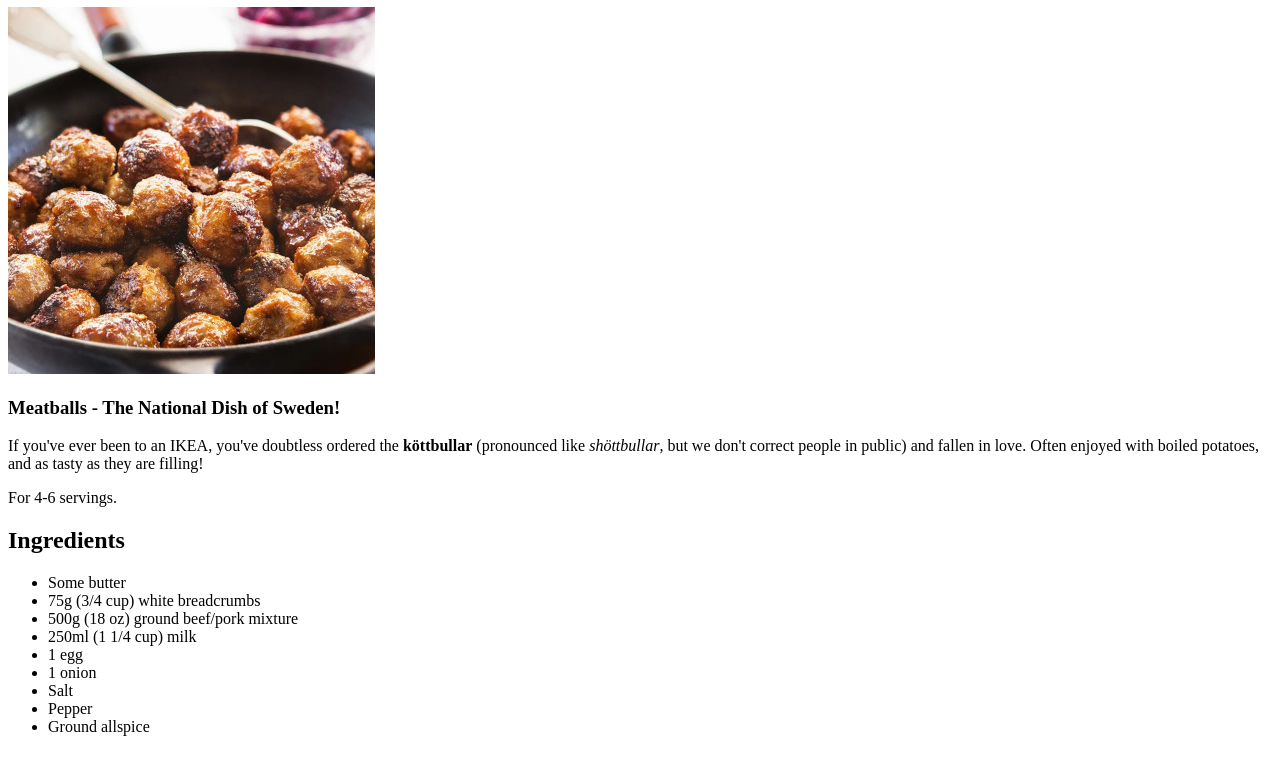
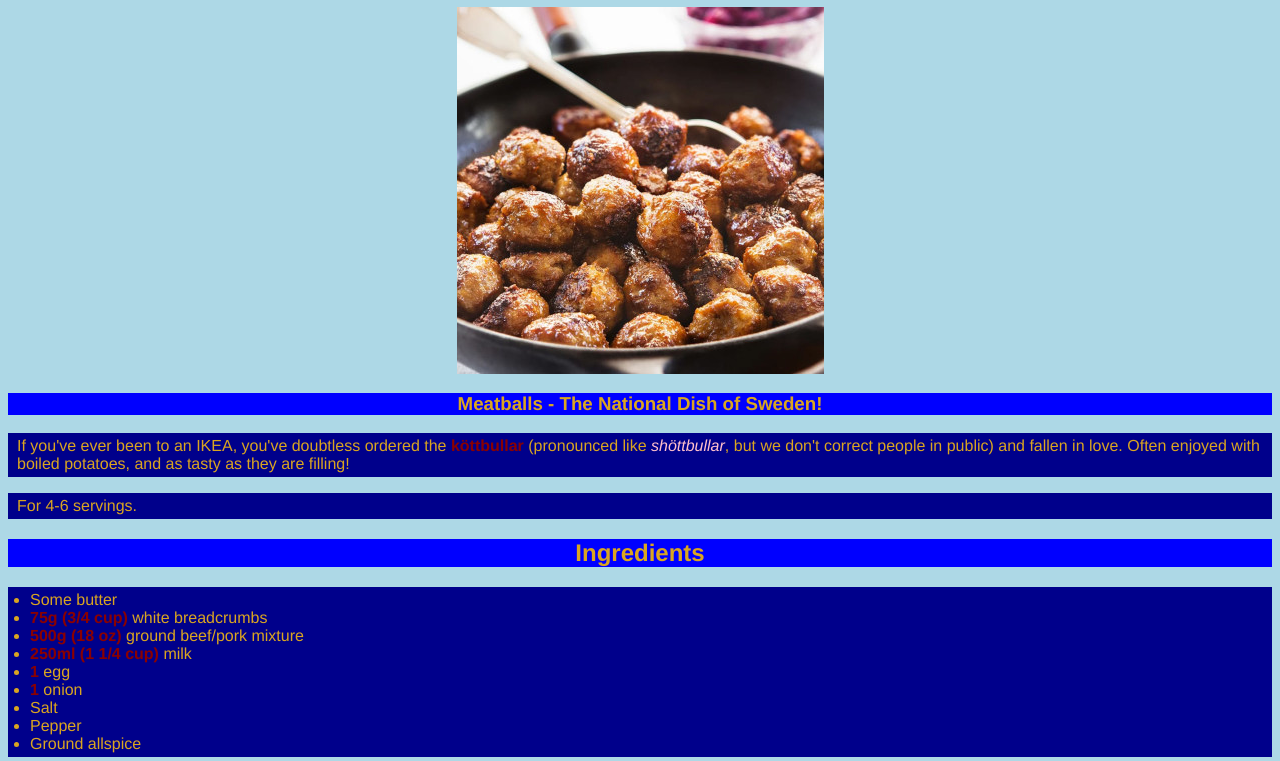
Before and after one commit to lagom-citra/odin-recipes, a plain HTML site: page recipes/kottbullar.html in a window 1280 px wide. Shown: the part 73-834 px from the top of the page. Drawn offline with Linux system fonts and the light colour scheme.

Commit message:
add style.css, edit kottbullar.html

```diff
--- a/recipes/kottbullar.html
+++ b/recipes/kottbullar.html
@@ -5,6 +5,7 @@
   <meta http-equiv="X-UA-Compatible" content="IE=edge">
   <meta name="viewport" content="width=device-width, initial-scale=1.0">
   <title>Odin Recipes - Köttbullar</title>
+  <link rel="stylesheet" href="../styles/style.css">
 </head>
 <body>
   <h1>Köttbullar</h1>
@@ -21,11 +22,11 @@
   <h2>Ingredients</h2>
   <ul>
     <li>Some butter</li>
-    <li>75g (3/4 cup) white breadcrumbs</li>
-    <li>500g (18 oz) ground beef/pork mixture</li>
-    <li>250ml (1 1/4 cup) milk</li>
-    <li>1 egg</li>
-    <li>1 onion</li>
+    <li><strong>75g (3/4 cup)</strong> white breadcrumbs</li>
+    <li><strong>500g (18 oz)</strong> ground beef/pork mixture</li>
+    <li><strong>250ml (1 1/4 cup)</strong> milk</li>
+    <li><strong>1</strong> egg</li>
+    <li><strong>1</strong> onion</li>
     <li>Salt</li>
     <li>Pepper</li>
     <li>Ground allspice</li>
--- /dev/null
+++ b/styles/style.css
@@ -0,0 +1,47 @@
+body {
+  background-color: lightblue;
+  font-family: Helvetica, Arial, sans-serif;
+}
+
+img {
+  display: block;
+  margin-left: auto;
+  margin-right: auto;
+  width: 367px;
+  height: auto;
+}
+
+h1, h2, h3 {
+  background-color: blue;
+  color: goldenrod;
+  text-align: center;
+}
+
+p,
+ul,
+ol {
+  background: darkblue;
+  color: goldenrod;
+  padding: 4px;
+  padding-left: 9px;
+}
+
+
+ul,
+ol {
+  padding-left: 22px;
+}
+
+
+a {
+  background-color: blue;
+  color: lightskyblue;
+}
+
+strong {
+  color: darkred;
+}
+
+em {
+  color: pink;
+}
```
Also changed, not shown: index.html (+1 -0 lines), recipes/pop-tart.html (+1 -0 lines), recipes/surstromming.html (+1 -0 lines).
